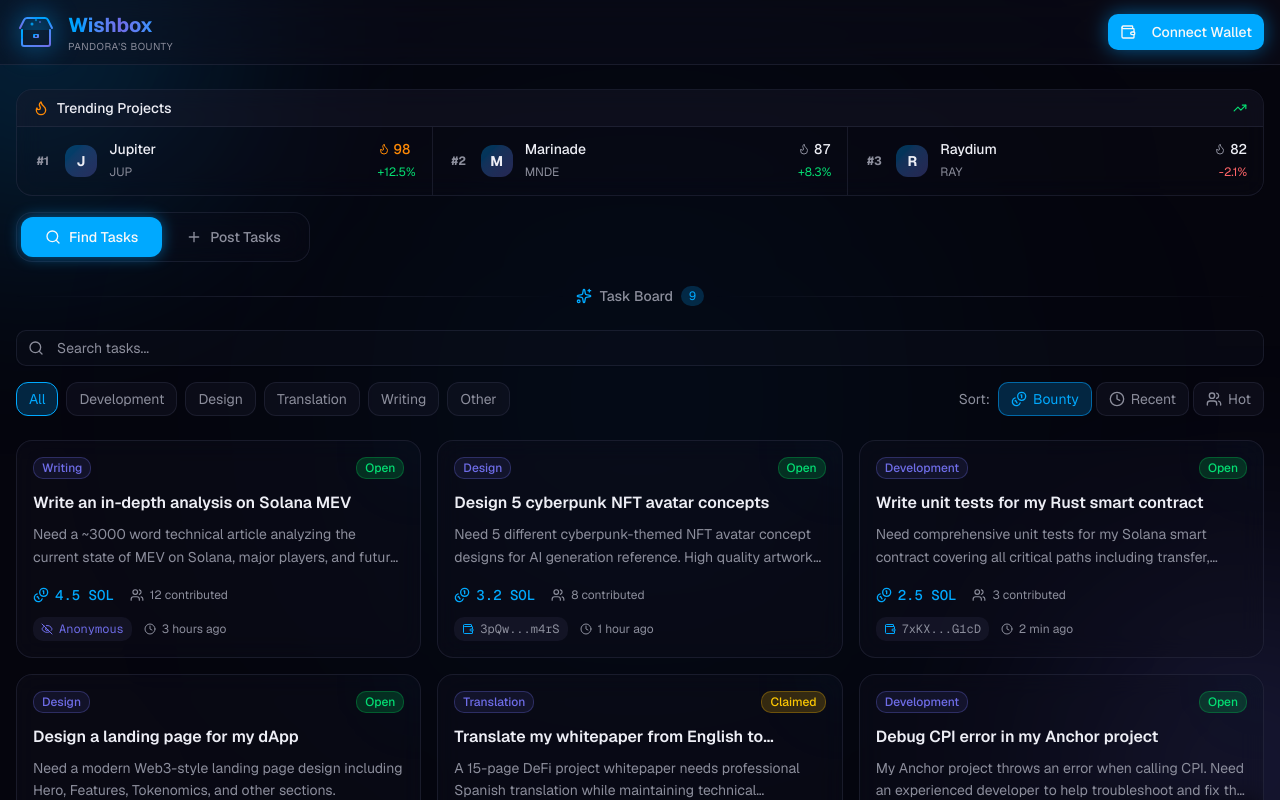
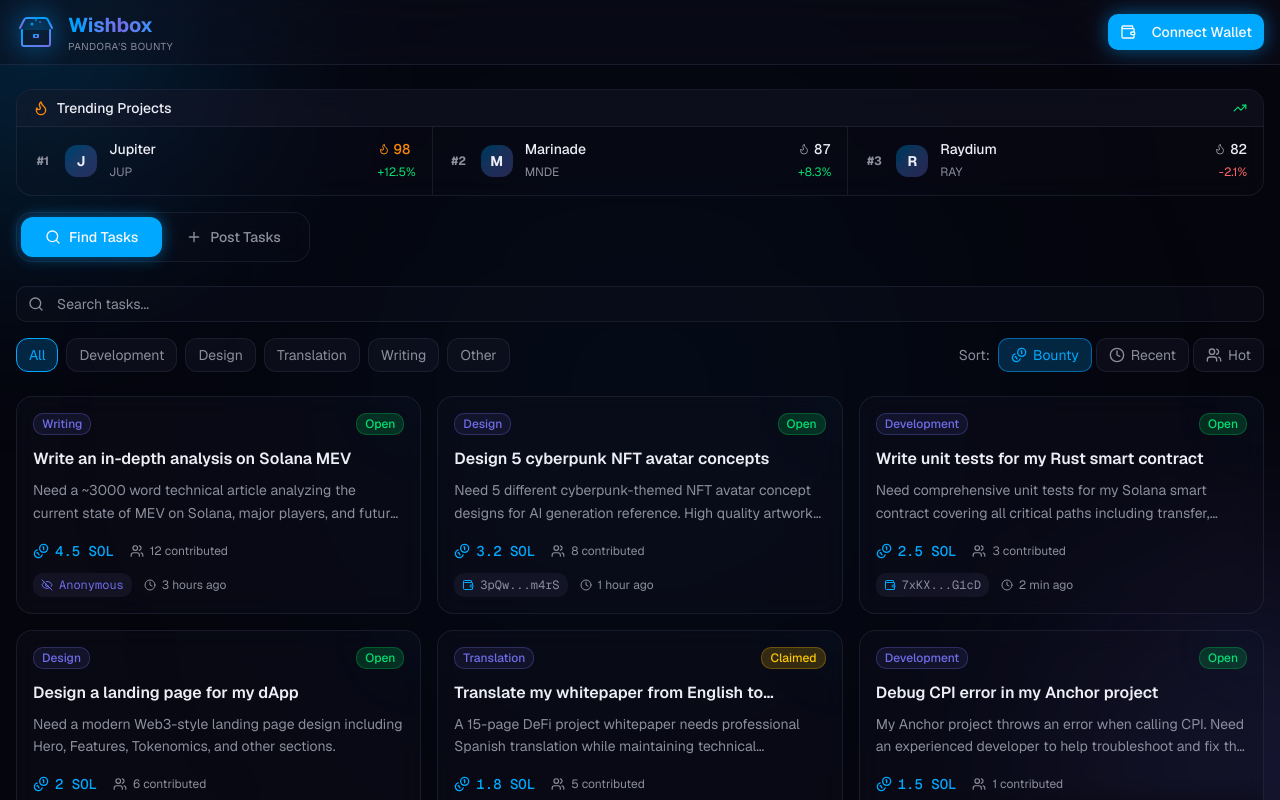
Before and after one commit to futureclover87/wishbox-solana, a Next.js app: page / in a window 1280 px wide. Shown: the top 800 px of the page. Built offline with nearby package versions, Linux system fonts and the light colour scheme.

Commit message:
feat: remove Task Board section header and unused Sparkles import\n\nClean up unused imports and section header for better code hygiene.

```diff
--- a/components/wishbox/recent-wishes.tsx
+++ b/components/wishbox/recent-wishes.tsx
@@ -1,7 +1,7 @@
 "use client";
 
 import { WishCard, type Wish } from "./wish-card";
-import { Sparkles, Search, Coins, Clock, Users } from "lucide-react";
+import { Search, Coins, Clock, Users } from "lucide-react";
 import { Input } from "@/components/ui/input";
 import { useState } from "react";
 
@@ -28,19 +28,6 @@ export function RecentWishes({ wishes, onWishClick, sortBy = "reward", onSortCha
 
   return (
     <div className="w-full">
-      {/* Section Header */}
-      <div className="mb-6 flex items-center gap-3">
-        <div className="h-px flex-1 bg-gradient-to-r from-transparent via-border to-transparent" />
-        <div className="flex items-center gap-2 text-muted-foreground">
-          <Sparkles className="size-4 text-primary" />
-          <span className="text-sm font-medium">Task Board</span>
-          <span className="rounded-full bg-primary/20 px-2 py-0.5 text-xs text-primary">
-            {wishes.length}
-          </span>
-        </div>
-        <div className="h-px flex-1 bg-gradient-to-l from-transparent via-border to-transparent" />
-      </div>
-
       {/* Search and Filter */}
       <div className="mb-6 space-y-4">
         {/* Search */}
```
